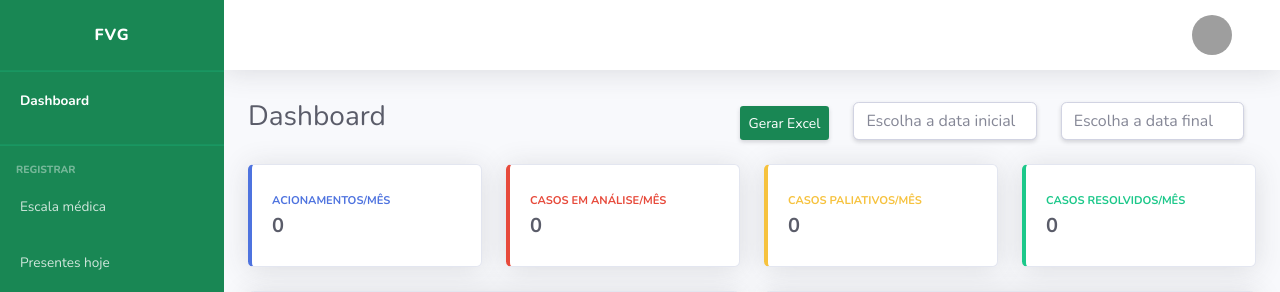
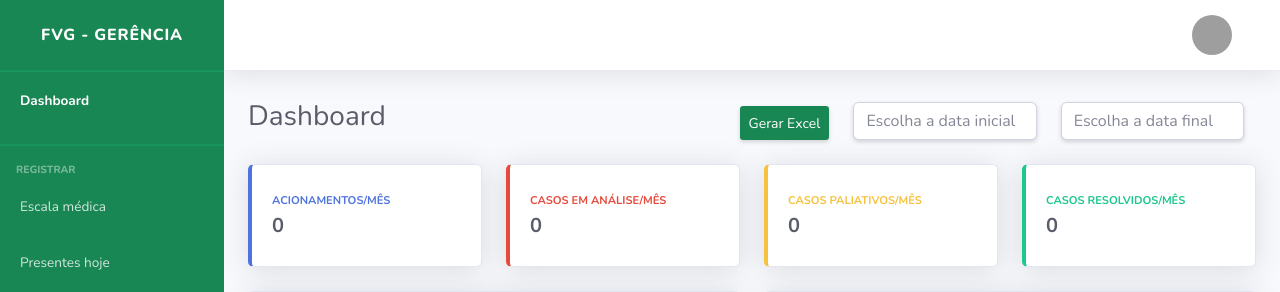
Before and after one commit to felpsgk/fvghml, a PHP site: page / in a window 1280 px wide. Shown: the top 292 px of the page. Run offline with PHP 8.4, Linux system fonts and the light colour scheme; the visitor is signed in with stand-in values (Sample User, id 1); data that the repository does not hold is empty; some libraries are stand-ins or nearby versions; grey boxes are pictures that could not be loaded.

Commit message:
Index changes

```diff
--- a/index.php
+++ b/index.php
@@ -41,7 +41,7 @@ include 'controller/verificaLogin.php';
                 <div class="sidebar-brand-icon rotate-n-15">
                     <i class="fas fa-laugh-wink"></i>
                 </div>
-                <div class="sidebar-brand-text mx-3">FVG</div>
+                <div class="sidebar-brand-text mx-3">FVG - Gerência</div>
             </a>
 
             <!-- divisor -->
```
